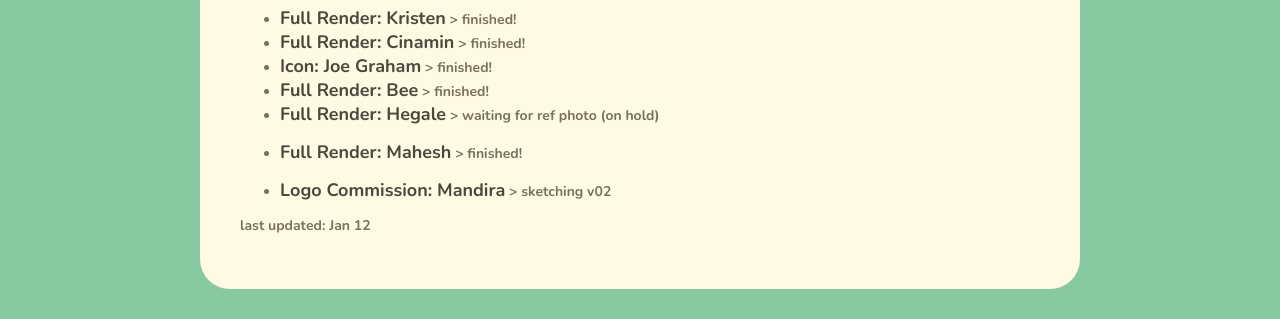
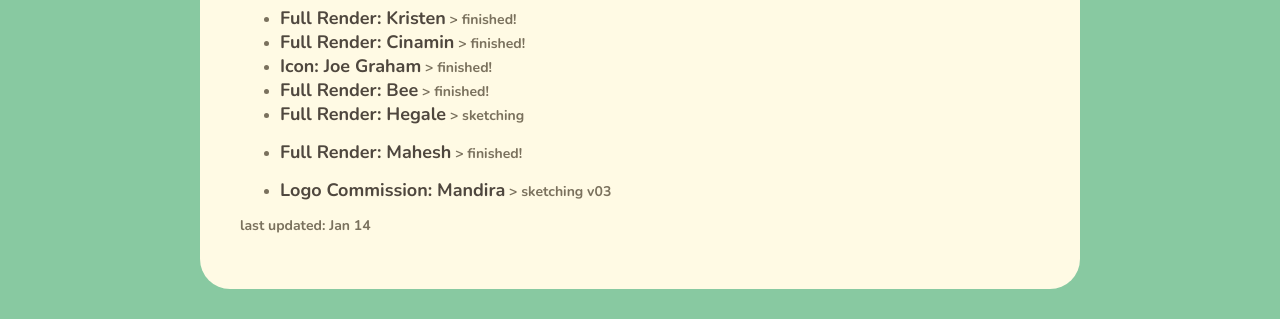
Before and after one commit to antheakwong/antheakwong.github.io, a Jekyll site: the page built from commissions/index.md, in a window 1280 px wide and 900 px high, scrolled down 631 px. Shown: the part 531-850 px from the top of the window. Built offline with Jekyll 4.4.1, drawn with Linux system fonts in a browser that asks for light colours; nearby versions of some CDN libraries.

Commit message:
update status

```diff
--- a/commissions/index.md
+++ b/commissions/index.md
@@ -44,9 +44,9 @@ Won’t draw: NSFW, mecha, offensive/shock content
 - **Full Render: Cinamin** > finished!
 - **Icon: Joe Graham** > finished!
 - **Full Render: Bee** > finished!
-- **Full Render: Hegale** > waiting for ref photo (on hold)
+- **Full Render: Hegale** > sketching
 - **Full Render: Mahesh** > finished!
 
-- **Logo Commission: Mandira** > sketching v02
+- **Logo Commission: Mandira** > sketching v03
 
-last updated: Jan 12
+last updated: Jan 14
```
